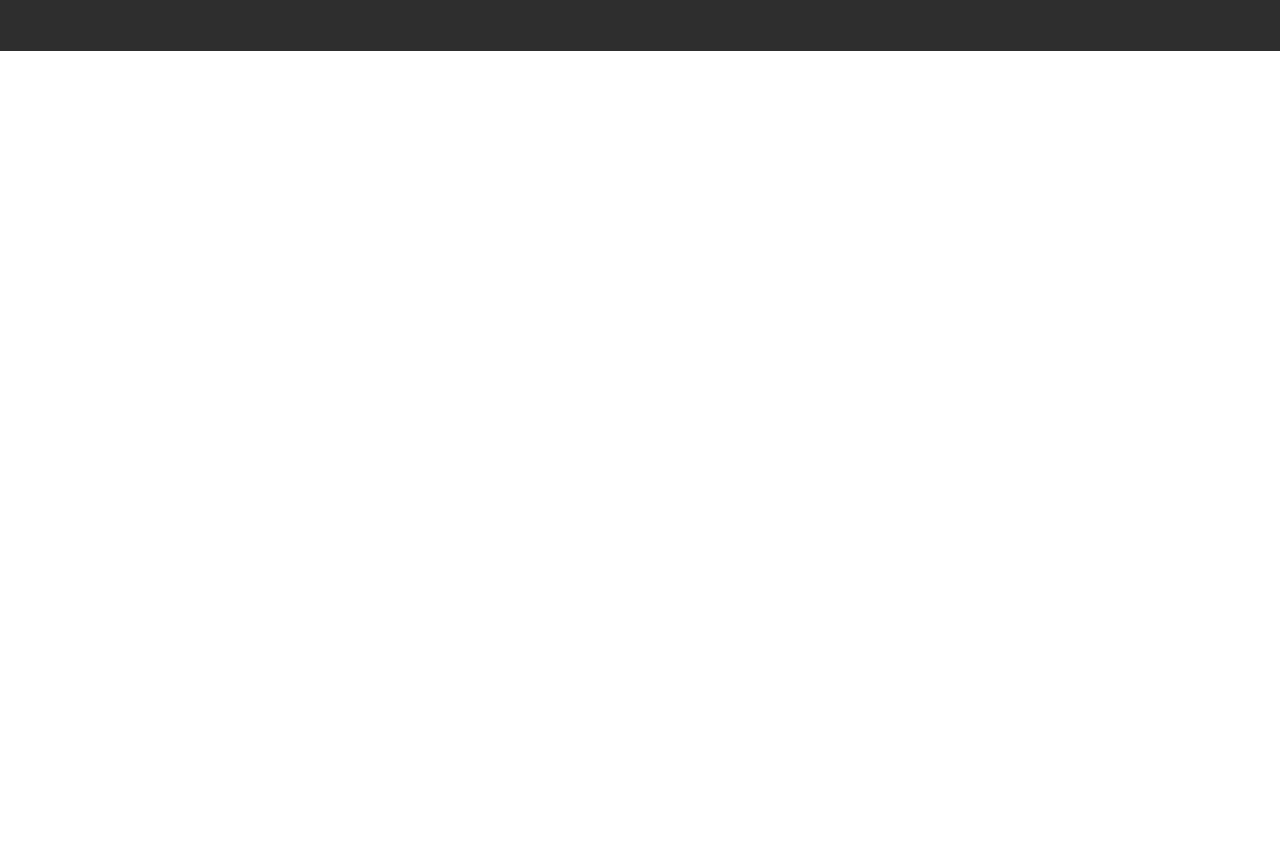
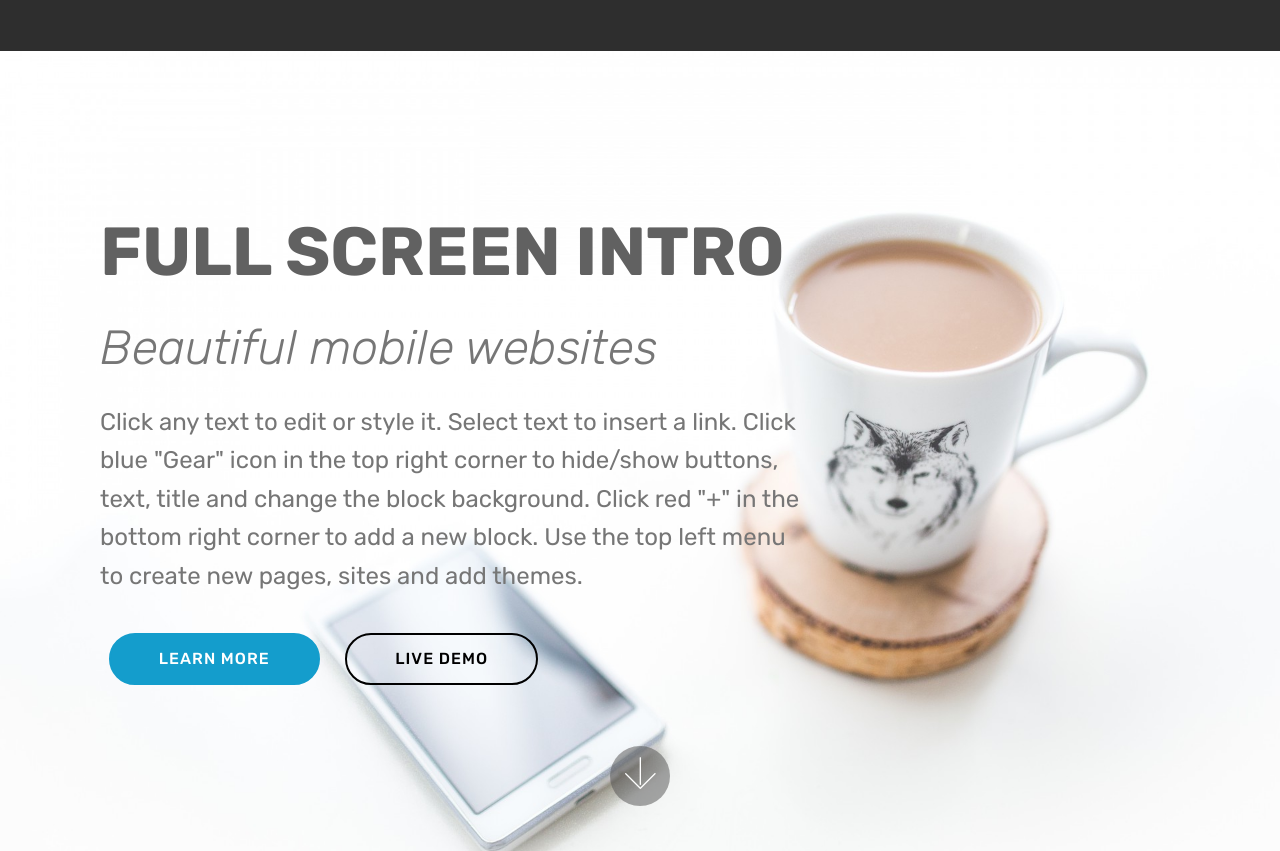
Before and after one commit to RonDem/RonDem.github.io, a plain HTML site: page index.html in a window 1280 px wide. Shown: the part 1080-1931 px from the top of the page. Before the commit the page ends 1131 px from the top, so only its background shows below. Drawn offline with Linux system fonts and the light colour scheme; files that its build step writes are made by us from their sources; a script that the page names is missing; files whose address does not match are found by name; a web font is replaced by a local one.

Commit message:
create github pages

```diff
--- a/assets/mobirise/css/mbr-additional.css
+++ b/assets/mobirise/css/mbr-additional.css
@@ -1770,3 +1770,17 @@ body {
     -webkit-justify-content: center;
   }
 }
+.cid-qtabQdpdLd {
+  background-image: url("../../../assets/images/background1.jpg");
+}
+.cid-qtabQdpdLd h1 {
+  color: #616161;
+}
+.cid-qtabQdpdLd h2,
+.cid-qtabQdpdLd h3,
+.cid-qtabQdpdLd p {
+  color: #767676;
+}
+.cid-qtabQdpdLd .mbr-section-subtitle {
+  font-style: italic;
+}
--- a/index.html
+++ b/index.html
@@ -25,7 +25,7 @@
 
 </head>
 <body>
-<section class="menu cid-qta8GU1RM5" once="menu" id="menu1-g" data-rv-view="8">
+<section class="menu cid-qta8GU1RM5" once="menu" id="menu1-g" data-rv-view="19">
 
 
 
@@ -45,11 +45,9 @@
                          <img src="assets/images/logo2.png" alt="Mobirise" media-simple="true" style="height: 3.8rem;">
                     </a>
                 </span>
-                <span class="navbar-caption-wrap">
-                    <a class="navbar-caption text-white display-4" href="https://mobirise.com">
+                <span class="navbar-caption-wrap"><a class="navbar-caption text-white display-4" href="https://mobirise.com">
                         MOBIRISE
-                    </a>
-                </span>
+                    </a></span>
             </div>
         </div>
         <div class="collapse navbar-collapse" id="navbarSupportedContent">
@@ -77,7 +75,7 @@
     </nav>
 </section>
 
-<section class="engine"><a href="https://mobirise.co/j">how to design your own website for free</a></section><section class="cid-qta8GVYf3P mbr-fullscreen mbr-parallax-background" id="header2-e" data-rv-view="10">
+<section class="engine"><a href="https://mobirise.co/k">bootstrap templates</a></section><section class="cid-qta8GVYf3P mbr-fullscreen mbr-parallax-background" id="header2-e" data-rv-view="21">
 
 
 
@@ -107,7 +105,7 @@
     </div>
 </section>
 
-<section class="cid-qta8GXos1O" id="footer1-f" data-rv-view="13">
+<section class="cid-qta8GXos1O" id="footer1-f" data-rv-view="24">
 
 
 
@@ -118,7 +116,7 @@
             <div class="col-12 col-md-3">
                 <div class="media-wrap">
                     <a href="https://mobirise.com/">
-                        <img src="assets/images/logo20.png" alt="Mobirise" media-simple="true">
+                        <img src="assets/images/logo21.png" alt="Mobirise" media-simple="true">
                     </a>
                 </div>
             </div>
@@ -203,6 +201,37 @@
     </div>
 </section>
 
+<section class="header9 cid-qtabQdpdLd mbr-fullscreen mbr-parallax-background" id="header9-h" data-rv-view="27">
+
+
+
+
+
+    <div class="container">
+        <div class="media-container-column mbr-white col-md-8">
+            <h1 class="mbr-section-title align-left mbr-bold pb-3 mbr-fonts-style display-1">
+                FULL SCREEN INTRO
+            </h1>
+            <h3 class="mbr-section-subtitle align-left mbr-light pb-3 mbr-fonts-style display-2">
+                Beautiful mobile websites
+            </h3>
+            <p class="mbr-text align-left pb-3 mbr-fonts-style display-5">
+                Click any text to edit or style it. Select text to insert a link. Click blue "Gear" icon in the top right corner to hide/show buttons, text, title and change the block background. Click red "+" in the bottom right corner to add a new block. Use the top left menu to create new pages, sites and add themes.
+            </p>
+            <div class="mbr-section-btn align-left">
+                <a class="btn btn-md btn-primary display-4" href="https://mobirise.com">LEARN MORE</a>
+                <a class="btn btn-md btn-black-outline display-4" href="https://mobirise.com">LIVE DEMO</a>
+            </div>
+        </div>
+    </div>
+
+    <div class="mbr-arrow hidden-sm-down" aria-hidden="true">
+        <a href="#next">
+            <i class="mbri-down mbr-iconfont"></i>
+        </a>
+    </div>
+</section>
+
 
   <script src="assets/web/assets/jquery/jquery.min.js"></script>
   <script src="assets/popper/popper.min.js"></script>
```
Also changed, not shown: assets/images/background1.jpg (added), assets/images/logo21.png (added), 1 other file.
